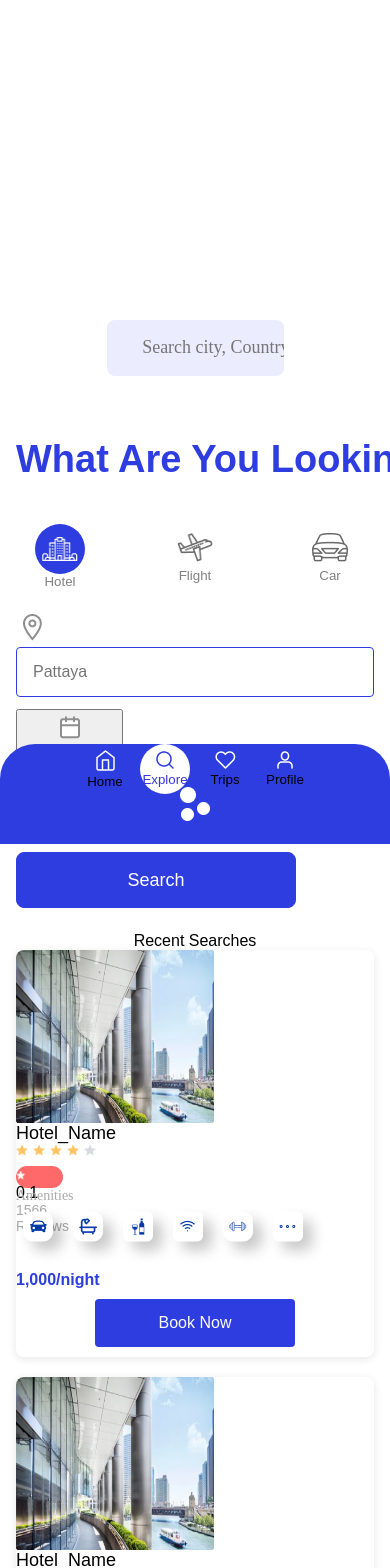
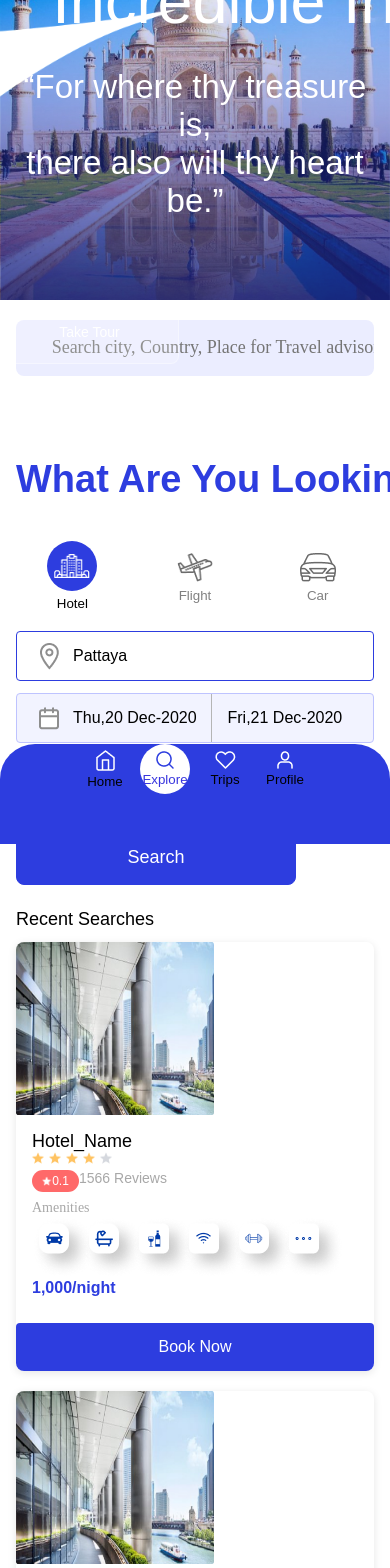
Before and after one commit to paicit0/hotel-front, a Next.js app: page / in a window 390 px wide. Shown: the top 1568 px of the page. Built offline with nearby package versions, Linux system fonts and the light colour scheme.

Commit message:
feat: making pages a bit more responsive.

```diff
--- a/src/components/Sidebar.tsx
+++ b/src/components/Sidebar.tsx
@@ -14,7 +14,8 @@ export default function Sidebar() {
     <>
       <div className={styles.sidebar}>
         <img
-        style={{position:'absolute', top:'43px'}}
+          style={{ position: "absolute", top: "43px" }}
+          className={styles.topDots}
           src={"/sidebar_dots_icon.png"}
           alt="home_icon"
           width={30}
--- a/src/styles/Sidebar.module.css
+++ b/src/styles/Sidebar.module.css
@@ -73,4 +73,7 @@
     background: white;
     color: #3835de;
   }
+  .topDots{
+    display: none;
+  }
 }
--- a/src/styles/hotel[id].module.css
+++ b/src/styles/hotel[id].module.css
@@ -1,3 +1,5 @@
+/* desktop */
+@media (min-width: 768px) {
   .container {
     display: flex;
     flex-direction: column;
@@ -70,7 +72,6 @@
     align-items: center;
     justify-content: center;
   }
-
 
   .peopleButton {
     display: flex;
@@ -313,3 +314,263 @@
     font-size: 20px;
     font-weight: 600;
   }
+}
+
+/* mobile */
+@media (max-width: 767px) {
+  .container {
+    display: flex;
+    flex-direction: column;
+    padding: 10px;
+  }
+
+  .headerContainer {
+    flex-direction: column;
+    margin-top: 20px;
+    margin-bottom: 20px;
+  }
+
+  .headerButtonContainer {
+    flex-direction: column;
+    gap: 15px;
+    margin-bottom: 20px;
+  }
+
+  .contentContainer {
+    flex-direction: column;
+    gap: 30px;
+  }
+
+  .headerLocationButton,
+  .dateButton,
+  .peopleButton {
+    display: flex;
+    width: 100%;
+    height: 50px;
+    font-size: 16px;
+    justify-content: flex-start;
+    padding: 0 15px;
+    align-items: center;
+    height: 62px;
+    background-color: #ffffff;
+    border: 1px solid #b5b5b5;
+    border-radius: 4px;
+    margin-bottom: 10px;
+  }
+
+  .searchButton {
+    width: 100%;
+    height: 62px;
+    background-color: #2d3ddf;
+    font-weight: 500;
+    font-size: 22px;
+    color: white;
+    border: none;
+    border-radius: 4px;
+    margin-top: 14px;
+  }
+  .headerLocationButtonText,
+  .peopleButtonText {
+    margin-left: 0;
+  }
+
+  .dateButtonInsideContainer {
+    flex-direction: column;
+    justify-content: center;
+    height: auto;
+  }
+
+  .checkInPart,
+  .checkOutPart {
+    border: none;
+    height: 25px;
+  }
+  .checkInPart {
+    border-bottom: 1px solid #b5b5b5;
+  }
+
+  .hotelInfoContainer {
+    flex-direction: column;
+  }
+
+  .hotelInfoImgContainer {
+    flex-direction: column;
+    gap: 10px;
+  }
+  .thirdFourthImgContainer {
+    flex-direction: column;
+    gap: 10px;
+  }
+  .thirdFourthImgContainer img {
+    width: 100%;
+    height: auto;
+  }
+
+  .hotelInfo {
+    flex-direction: column;
+    text-align: center;
+    gap: 10px;
+    margin-top: 10px;
+  }
+
+  .hotelInfoText {
+    display: flex;
+    flex-direction: column;
+    justify-content: flex-start;
+    align-items: flex-start;
+    margin-top: 12px;
+  }
+
+  .hotelPriceBox {
+    text-align: center;
+    align-content: center;
+    width: 318px;
+    height: 52px;
+    font-size: 18px;
+    font-weight: 500;
+    color: #2d3ddf;
+    border: 1px solid #2d3ddf;
+    border-radius: 4px;
+    border-color: #2d3ddf;
+    margin-top: 19px;
+    margin-bottom: 45px;
+  }
+
+  .hotelName {
+    font-size: 24px;
+    font-weight: 600;
+    color: #221f3c;
+  }
+  .hotelLocation {
+    font-size: 16px;
+  }
+
+  .roomTypeContainer {
+    flex-direction: column;
+    max-width: 100%;
+    margin-bottom: 20px;
+    border-radius: 8px;
+    box-shadow: 0 2px 8px rgba(0, 0, 0, 0.1);
+  }
+  .roomTypeContainer img {
+    width: 100%;
+    height: auto;
+    border-radius: 8px 8px 0 0;
+  }
+
+  .roomInfoContainer {
+    padding: 15px;
+  }
+
+  .roomNameText {
+    font-size: 16px;
+    font-weight: 600;
+    color: #333;
+    margin-bottom: 8px;
+    text-align: left;
+  }
+
+  .roomPriceText {
+    display: flex;
+    font-weight: bold;
+    color: #2d3ddf;
+    text-align: center;
+    font-size: 20px;
+  }
+  .bookNowButton {
+    width: 100%;
+    height: 50px;
+    writing-mode: horizontal-tb;
+    text-orientation: normal;
+    font-size: 16px;
+    border-radius: 0 0 8px 8px;
+    background-color: #2d3ddf;
+    color: #ffffff;
+  }
+
+  .roomCardsContainer {
+    flex-direction: column;
+    gap: 20px;
+    padding: 0;
+  }
+
+  .reviewContainer {
+    display: flex;
+    flex-direction: column;
+    align-items: center;
+    width: 100%;
+    margin-right: 0;
+    margin-bottom: 30px;
+  }
+
+  .reviewHeaderContainer {
+    flex-direction: row;
+    align-items: center;
+    gap: 10px;
+  }
+
+  .ratingBox {
+    width: 60px;
+    height: 45px;
+    margin-bottom: 15px;
+  }
+  .ratingText {
+    font-size: 24px;
+  }
+  .reviewTextContainer {
+    text-align: center;
+    margin-top: 0;
+  }
+
+  .excellentText {
+    color: #221f3c;
+    font-size: 20px;
+    font-weight: 500;
+    margin-bottom: 5px;
+    margin-left: 21.56px;
+  }
+
+  .reviewText {
+    color: #b7bcf3;
+    font-size: 16px;
+    font-weight: 400;
+    margin-left: 21.56px;
+  }
+
+  .reviewIconContainer {
+    display: flex;
+    flex-direction: row;
+    gap: 15px;
+    align-items: center;
+  }
+
+  .iconWrapper {
+    display: flex;
+    flex-direction: row;
+    justify-content: center;
+    align-items: center;
+    width: 50.59px;
+    height: 50.59px;
+    filter: drop-shadow(0px 0px 6xpx rgb(0, 0, 0, 0.192));
+  }
+
+  .ratingContainer {
+    display: flex;
+    /* flex-direction: row; */
+    width: 228.81px;
+    justify-content: space-between;
+  }
+
+  .ratingStarImg {
+    margin-bottom: 5px;
+  }
+
+  .ratingCategoryText {
+    text-align: center;
+  }
+  .servicesText,
+  .demandContainer {
+    text-align: center;
+    margin-top: 20px;
+  }
+}
--- a/src/styles/index.module.css
+++ b/src/styles/index.module.css
@@ -292,23 +292,39 @@
     box-sizing: border-box;
   }
 
+  .searchbarContainer {
+    display: flex;
+    flex-direction: column;
+    width: 100%;
+    max-width: 400px;
+    margin-bottom: 20px;
+  }
+
   .categoryButtonContainer {
     display: flex;
-    justify-content: space-between;
+    justify-content: space-around;
     width: 100%;
-    max-width: 320px;
     margin-bottom: 20px;
     gap: 10px;
   }
 
   .categoryButton,
   .categoryButtonSelected {
-    width: 50px;
-    height: 70px;
+    display: flex;
+    flex-direction: column;
+    align-items: center;
+    justify-content: center;
+    width: auto;
+    height: auto;
+    min-width: 50px;
     border: none;
     background: none;
     color: grey;
-    min-width: 50px;
+    text-align: center;
+  }
+
+  .categoryButtonSelected {
+    color: black;
   }
 
   .categoryButtonIconWrapper {
@@ -317,9 +333,9 @@
     align-items: center;
     width: 50px;
     height: 50px;
-    border-radius: 100%;
+    border-radius: 50%;
     background: #2d3ddf;
-    margin: 0 auto;
+    margin-bottom: 5px;
   }
 
   .armeIconWrapper {
@@ -332,34 +348,87 @@
     box-shadow: 0px 0px 5px black;
   }
 
-  .inputLocation {
+  .inputContainer {
+    display: flex;
+    flex-direction: column;
+    width: 100%;
+    margin: 0;
+  }
+
+  .locationWrapper {
     display: flex;
     align-items: center;
     width: 100%;
-    max-width: 400px;
     height: 50px;
     margin-bottom: 12px;
     border: 1px solid #2d3ddf;
     border-radius: 4px;
-    color: black;
     background-color: white;
     padding: 0 16px;
     box-sizing: border-box;
-    font-size: 16px;
     gap: 8px;
   }
 
+  .inputLocation {
+    flex: 1;
+    border: none;
+    outline: none;
+    background: transparent;
+    color: black;
+    font-size: 16px;
+  }
+
+  .inputLocation::placeholder {
+    color: black;
+    font-size: 16px;
+  }
+
+  .inputDate {
+    display: flex;
+    align-items: center;
+    width: 100%;
+    height: 50px;
+    margin-bottom: 12px;
+    border: 1px solid #bec3ff;
+    border-radius: 4px;
+    font-size: 16px;
+    color: black;
+    background-color: #f2f3ff;
+    padding: 0 16px;
+    box-sizing: border-box;
+    gap: 8px;
+  }
+
+  .checkInPart {
+    flex: 1;
+    border-right: 1px solid #b5b5b5;
+    height: 100%;
+    display: flex;
+    align-items: center;
+    padding-right: 8px;
+  }
+
+  .checkOutPart {
+    flex: 1;
+    height: 100%;
+    display: flex;
+    align-items: center;
+    padding-left: 8px;
+  }
+
   .inputPeople {
+    display: flex;
+    align-items: center;
     width: 100%;
-    max-width: 400px;
     height: 50px;
     margin-bottom: 24px;
     border: 1px solid #bec3ff;
     border-radius: 8px;
     background-color: #f2f3ff;
+    font-size: 16px;
     padding: 0 16px;
     box-sizing: border-box;
-    font-size: 16px;
+    gap: 8px;
   }
 
   .searchButton {
@@ -370,9 +439,7 @@
     margin-bottom: 24px;
     color: #ffffff;
     font-size: 18px;
-    font-family: poppins, sans-serif;
     font-weight: 500;
-    line-height: 100%;
     background-color: #2d3ddf;
     border-radius: 8px;
     cursor: pointer;
@@ -391,19 +458,38 @@
   }
 
   .hotelRecentSearchCardMiddle {
-    margin-right: 121.39px;
+    display: flex;
+    flex-direction: column;
+    padding: 16px;
   }
 
   .ratingIconWrapper {
+    display: flex;
+    flex-direction: row;
+    margin-bottom: 8px;
+  }
+
+  .ratingIcon {
     width: 47px;
     height: 22px;
     background-color: #ff6969;
     border-radius: 16px;
+    display: flex;
+    justify-content: center;
+    align-items: center;
+    font-size: 12px;
+    color: white;
+  }
+
+  .recentSearchContainer {
+    align-self: flex-start;
+    font-size: 18px;
+    font-weight: 500;
+    margin-bottom: 12px;
   }
 
   .bookNowButton {
     width: 100%;
-    max-width: 200px;
     height: 48px;
     border: none;
     border-radius: 4px;
@@ -411,8 +497,13 @@
     font-size: 16px;
     background-color: #2d3ddf;
     color: #ffffff;
-    margin: 10px auto;
+    margin-top: 10px;
     cursor: pointer;
+  }
+
+  .bookNowButtonTextContainer {
+    white-space: nowrap;
+    font-size: 16px;
   }
 
   .imgContainer {
@@ -425,6 +516,14 @@
     order: -1;
   }
 
+  .mainImage {
+    width: 100%;
+    height: 100%;
+    background-image: url("/gradient.png"), url("/explore_india.png");
+    background-size: cover;
+    background-position: center;
+  }
+
   .takeTourTextContainer {
     position: absolute;
     bottom: 80px;
@@ -435,8 +534,18 @@
   }
 
   .takeTourButtonContainer {
+    width: 100%;
+    display: flex;
+    justify-content: center;
     position: absolute;
     bottom: 20px;
+    left: 0;
+  }
+
+  .takeTourButton {
+    display: flex;
+    justify-content: center;
+    align-items: center;
     width: 179px;
     height: 64px;
     border: 1px solid rgba(255, 255, 255, 0.35);
@@ -447,12 +556,6 @@
     cursor: pointer;
   }
 
-  .takeTourButton {
-    color: white;
-    font-weight: 600;
-    font-size: 20px;
-  }
-
   .hidden-mobile {
     display: none;
   }
```
Also changed, not shown: src/pages/hotels.tsx (+9 -4 lines), src/styles/hotels.module.css (+132 -1 lines). Lines whose indentation alone changed are shown as unchanged.
